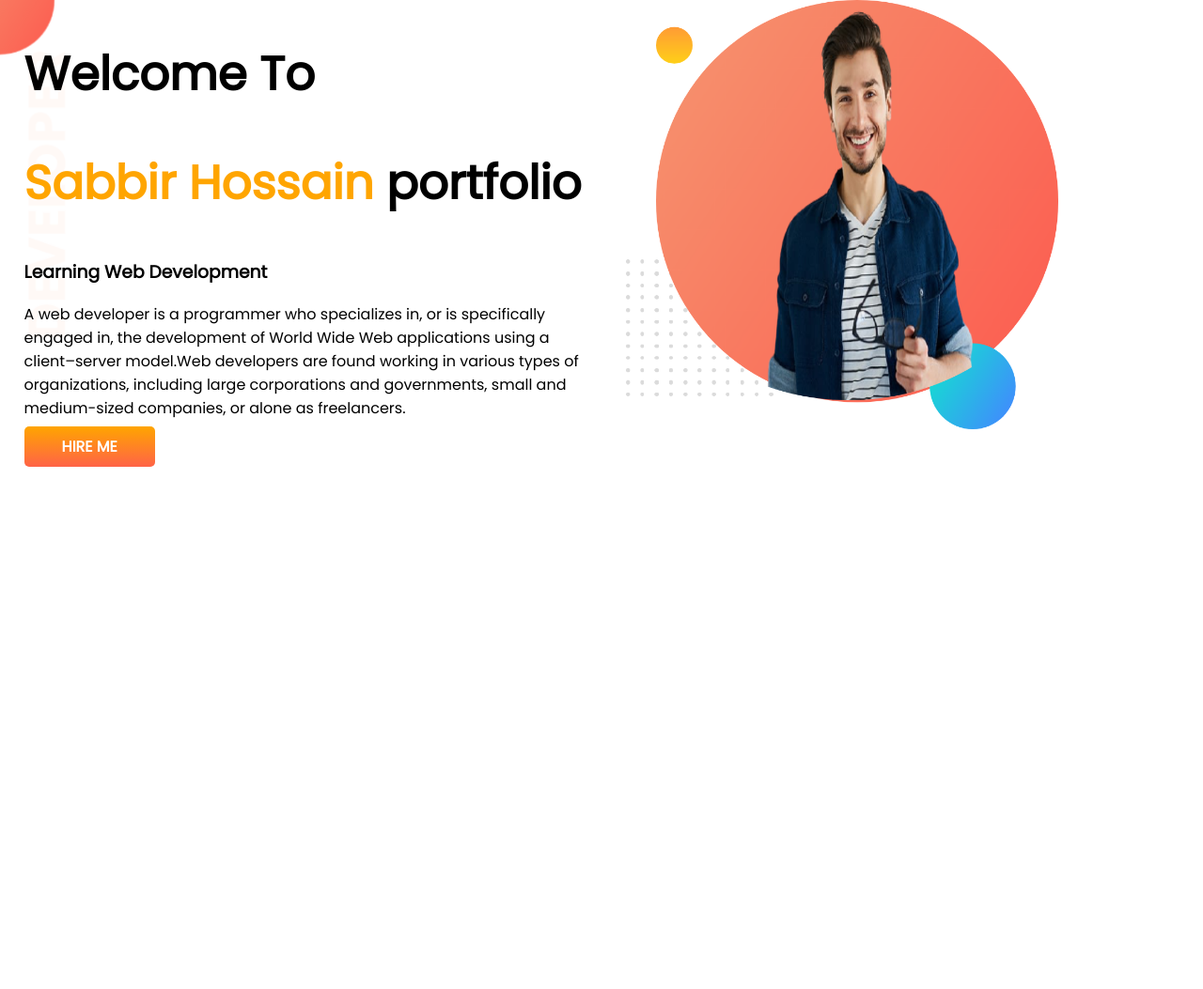
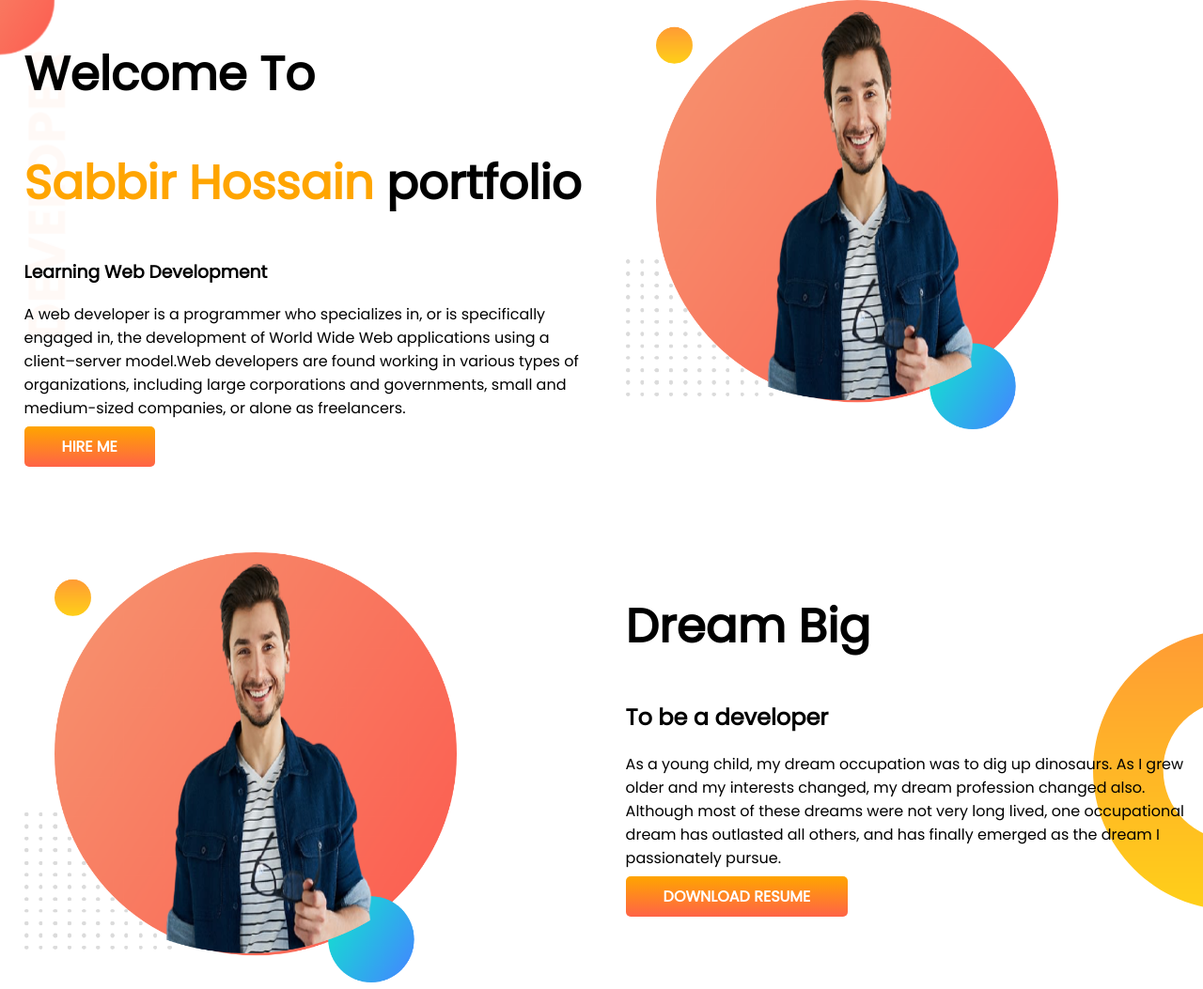
Before and after one commit to sabbir290/developer-portfolio, a plain HTML site: page index.html in a window 1280 px wide. Shown: the whole page at 94% size. Before the commit the page ends 800 px from the top, so only its background shows below. Drawn offline with Linux system fonts and the light colour scheme.

Commit message:
dream big

```diff
--- a/index.html
+++ b/index.html
@@ -23,5 +23,18 @@
             <img src="images/bg.png" alt="">
         </div>
     </section>
+    <section class="dream-big">
+        <div class="half-width">
+            <img src="images/bg.png" alt="">
+        </div>
+        <div class="half-width">
+            <h1>Dream Big</h1>
+            <h2>To be a developer</h2>
+            <p>
+             As a young child, my dream occupation was to dig up dinosaurs. As I grew older and my interests changed, my dream profession changed also. Although most of these dreams were not very long lived, one occupational dream has outlasted all others, and has finally emerged as the dream I passionately pursue.
+            </p>
+            <a class ="link-button" terget ="-blank" href="">DOWNLOAD RESUME</a>
+        </div>
+    </section>
 </body>
 </html>
--- a/style.css
+++ b/style.css
@@ -10,6 +10,7 @@ h1{
 }
 section{
     display: flex;
+   /* margin-top: 150px;*/
 }
 .half-width{
     width: 50%;
@@ -30,3 +31,9 @@ section{
     background-image: url(images/top-banner.png);
     background-repeat: no-repeat;
 }
+.dream-big{
+    margin-top: 100px;
+    background-image: url(images/dream-bg.png);
+    background-repeat: no-repeat;
+    background-position: right;
+}
```
